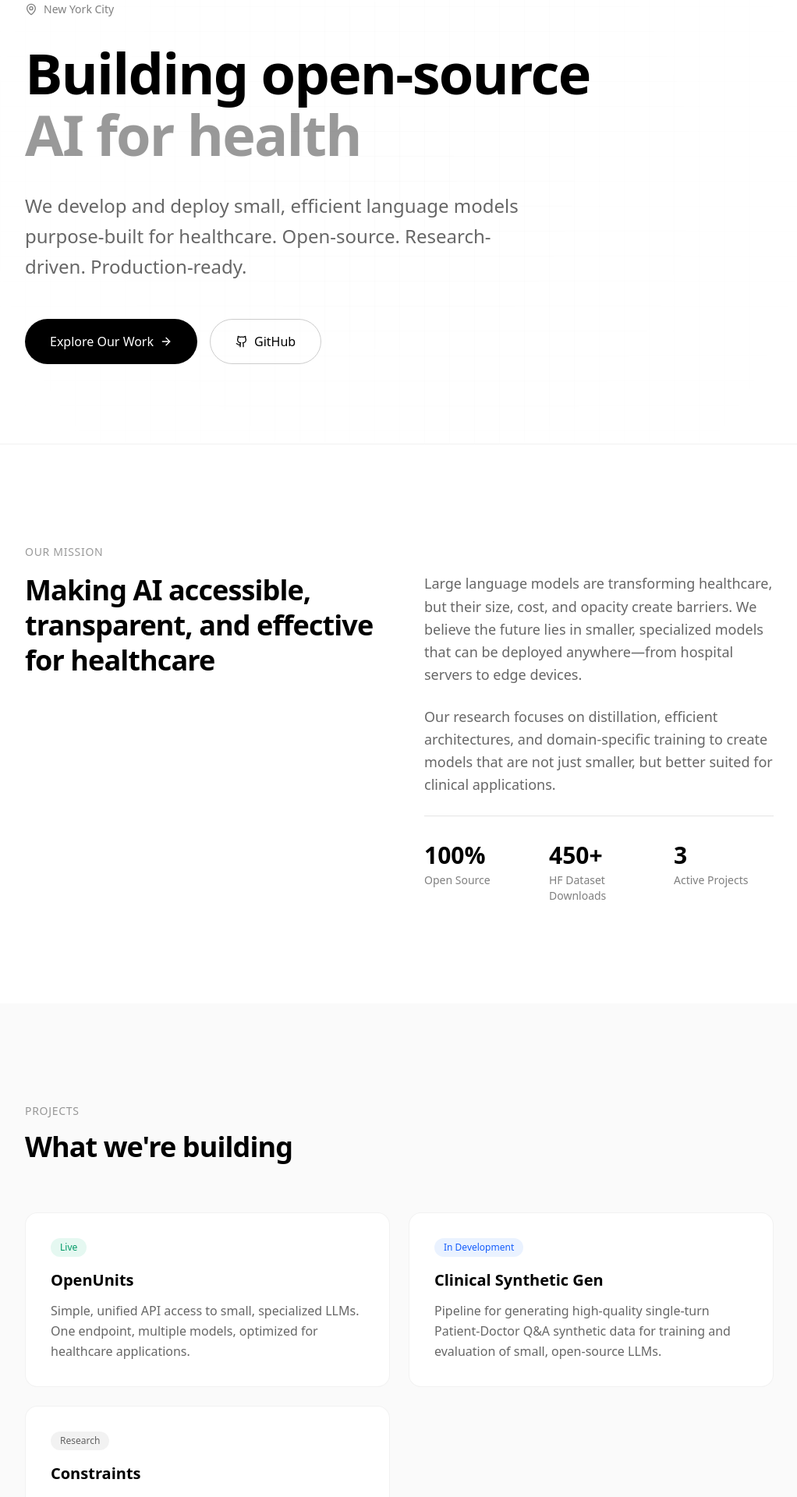
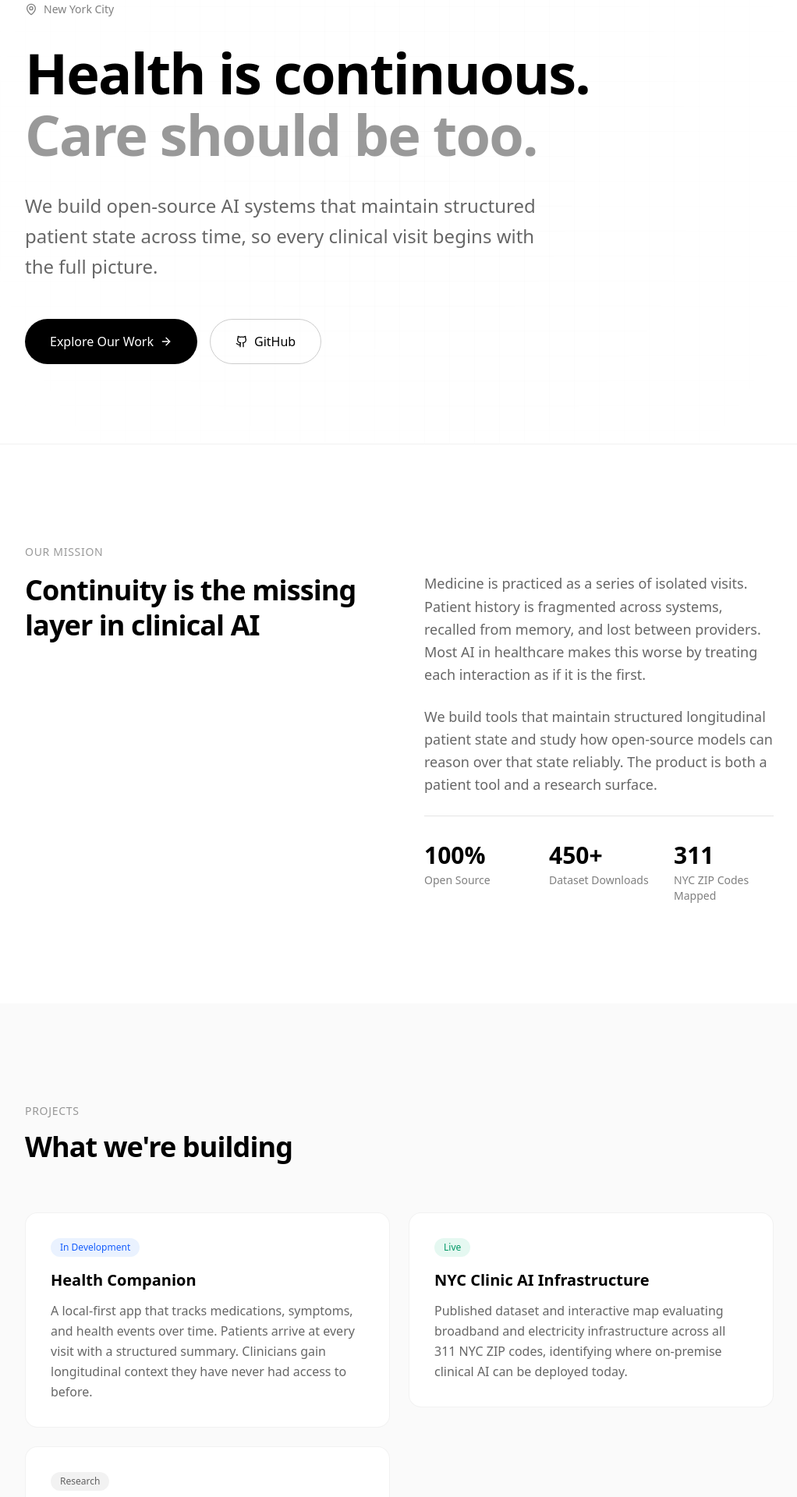
Before and after one commit to Layered-Labs/website, a Next.js app: page / in a window 1280 px wide. Shown: the part 120-2040 px from the top of the page at 78% size, without its empty margins (128-1150 px from the left). Built offline with nearby package versions, Linux system fonts and the light colour scheme.

Commit message:
rewrite website copy to reflect longitudinal health companion identity

```diff
--- a/src/components/home-page.tsx
+++ b/src/components/home-page.tsx
@@ -19,21 +19,21 @@ const defaultTagColor = "bg-black/5 text-black/60";
 
 const projects = [
   {
-    name: "OpenUnits",
+    name: "Health Companion",
     description:
-      "Simple, unified API access to small, specialized LLMs. One endpoint, multiple models, optimized for healthcare applications.",
+      "A local-first app that tracks medications, symptoms, and health events over time. Patients arrive at every visit with a structured summary. Clinicians gain longitudinal context they have never had access to before.",
+    status: "In Development",
+  },
+  {
+    name: "NYC Clinic AI Infrastructure",
+    description:
+      "Published dataset and interactive map evaluating broadband and electricity infrastructure across all 311 NYC ZIP codes, identifying where on-premise clinical AI can be deployed today.",
     status: "Live",
   },
   {
-    name: "Clinical Synthetic Gen",
+    name: "Longitudinal Summarization",
     description:
-      "Pipeline for generating high-quality single-turn Patient-Doctor Q&A synthetic data for training and evaluation of small, open-source LLMs.",
-    status: "In Development",
-  },
-  {
-    name: "Constraints",
-    description:
-      "Research into defining and enforcing structured constraints in LLM outputs for reliable clinical applications.",
+      "Research into how open-source models reason over structured patient state: measuring hallucination rates, temporal consistency, and summarization quality across extended time horizons.",
     status: "Research",
   },
 ];
@@ -92,16 +92,17 @@ export function HomePage({ posts }: { posts: ResearchPost[] }) {
 
             <BlurFade delay={0.2} inView>
               <h1 className="text-5xl md:text-6xl lg:text-7xl font-semibold tracking-tight leading-[1.1] mb-8 text-black">
-                Building open-source
+                Health is continuous.
                 <br />
-                <span className="text-black/40">AI for health</span>
+                <span className="text-black/40">Care should be too.</span>
               </h1>
             </BlurFade>
 
             <BlurFade delay={0.3} inView>
               <p className="text-xl md:text-2xl text-black/60 leading-relaxed mb-12 max-w-2xl">
-                We develop and deploy small, efficient language models purpose-built
-                for healthcare. Open-source. Research-driven. Production-ready.
+                We build open-source AI systems that maintain structured patient
+                state across time, so every clinical visit begins with the full
+                picture.
               </p>
             </BlurFade>
 
@@ -141,25 +142,26 @@ export function HomePage({ posts }: { posts: ResearchPost[] }) {
           <div className="grid md:grid-cols-2 gap-16 items-start">
             <FadeIn delay={0.1}>
               <h2 className="text-3xl md:text-4xl font-semibold tracking-tight leading-tight text-black">
-                Making AI accessible, transparent, and effective for healthcare
+                Continuity is the missing layer in clinical AI
               </h2>
             </FadeIn>
 
             <div className="space-y-6">
               <FadeIn delay={0.2}>
                 <p className="text-lg text-black/60 leading-relaxed">
-                  Large language models are transforming healthcare, but their size,
-                  cost, and opacity create barriers. We believe the future lies in
-                  smaller, specialized models that can be deployed anywhere—from
-                  hospital servers to edge devices.
+                  Medicine is practiced as a series of isolated visits. Patient
+                  history is fragmented across systems, recalled from memory, and
+                  lost between providers. Most AI in healthcare makes this worse
+                  by treating each interaction as if it is the first.
                 </p>
               </FadeIn>
 
               <FadeIn delay={0.3}>
                 <p className="text-lg text-black/60 leading-relaxed">
-                  Our research focuses on distillation, efficient architectures, and
-                  domain-specific training to create models that are not just
-                  smaller, but better suited for clinical applications.
+                  We build tools that maintain structured longitudinal patient
+                  state and study how open-source models can reason over that
+                  state reliably. The product is both a patient tool and a
+                  research surface.
                 </p>
               </FadeIn>
 
@@ -171,11 +173,11 @@ export function HomePage({ posts }: { posts: ResearchPost[] }) {
                   </div>
                   <div>
                     <p className="text-3xl font-semibold text-black">450+</p>
-                    <p className="text-sm text-black/50 mt-1">HF Dataset Downloads</p>
+                    <p className="text-sm text-black/50 mt-1">Dataset Downloads</p>
                   </div>
                   <div>
-                    <p className="text-3xl font-semibold text-black">3</p>
-                    <p className="text-sm text-black/50 mt-1">Active Projects</p>
+                    <p className="text-3xl font-semibold text-black">311</p>
+                    <p className="text-sm text-black/50 mt-1">NYC ZIP Codes Mapped</p>
                   </div>
                 </div>
               </FadeIn>
@@ -289,14 +291,15 @@ export function HomePage({ posts }: { posts: ResearchPost[] }) {
 
               <FadeIn delay={0.1}>
                 <h2 className="text-3xl md:text-4xl font-semibold tracking-tight mb-6">
-                  Let&apos;s build the future of healthcare AI together
+                  Interested in the work?
                 </h2>
               </FadeIn>
 
               <FadeIn delay={0.2}>
                 <p className="text-lg text-white/60 leading-relaxed mb-8">
-                  Whether you&apos;re a researcher, healthcare provider, or investor
-                  interested in our mission, we&apos;d love to hear from you.
+                  Whether you are a patient interested in early access, a
+                  clinician who wants to collaborate, or a researcher working on
+                  adjacent problems, we would love to hear from you.
                 </p>
               </FadeIn>
 
```
